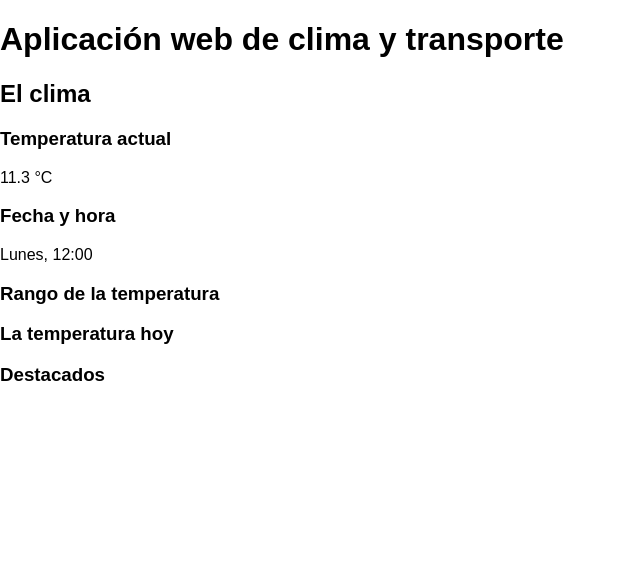
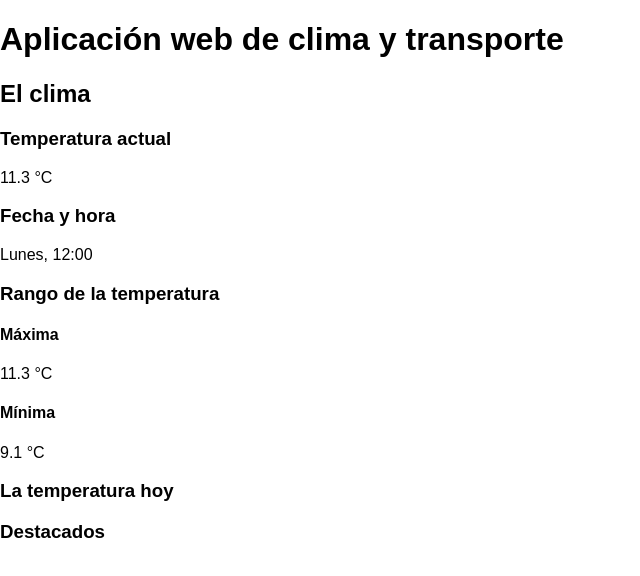
Before and after one commit to maumaco/practico-api, a React (Create React App) app: page / in a window 1280 px wide. Shown: the top 576 px of the page, without its empty margins (0-640 px from the left). Built offline with nearby package versions, Linux system fonts and the light colour scheme.

Commit message:
Se modifica el componente TemperatureRange

```diff
--- a/src/App.js
+++ b/src/App.js
@@ -37,6 +37,12 @@ export default function App() {
   const currentDate = capitalizeFirstLetter(WEEK_DAYS[currentFullTime.getDay()]);
   const currentTime = formatTime(currentFullTime.getHours(), currentFullTime.getMinutes());
 
+  // <TemperatureRange />
+  const maxTemperature = weatherData.daily.temperature_2m_max;
+  const maxTemperatureUnit = weatherData.daily_units.temperature_2m_max;
+  const minTemperature = weatherData.daily.temperature_2m_min;
+  const minTemperatureUnit = weatherData.daily_units.temperature_2m_min;
+
   return (
     <>
       <header>
@@ -59,7 +65,14 @@ export default function App() {
               time={currentTime}
               title={TIME_HEADING}
             />
-            <TemperatureRange title={TEMPERATURE_RANGE_HEADING} />
+
+            <TemperatureRange
+              max={maxTemperature}
+              maxUnit={maxTemperatureUnit}
+              min={minTemperature}
+              minUnit={minTemperatureUnit}
+              title={TEMPERATURE_RANGE_HEADING}
+            />
             <Today title={TODAY_HEADING}/>
             <Highlights title={HIGHLIGHTS_HEADING} />
           </WeatherDashboard>
--- a/src/components/TemperatureRange.js
+++ b/src/components/TemperatureRange.js
@@ -1,7 +1,19 @@
-export default function TemperatureRange({ title }) {
+import {
+  MAX_TEMPERATURE_HEADING,
+  MIN_TEMPERATURE_HEADING
+} from '../constants/textNodes.js';
+
+
+export default function TemperatureRange({ title, max, maxUnit, min, minUnit }) {
   return (
     <article>
       <h3>{title}</h3>
+
+      <h4>{MAX_TEMPERATURE_HEADING}</h4>
+      <p>{max} {maxUnit}</p>
+
+      <h4>{MIN_TEMPERATURE_HEADING}</h4>
+      <p>{min} {minUnit}</p>
     </article>
   );
 }
--- a/src/constants/textNodes.js
+++ b/src/constants/textNodes.js
@@ -1,5 +1,7 @@
 export const APP_HEADING = 'Aplicación web de clima y transporte';
 export const HIGHLIGHTS_HEADING = 'Destacados';
+export const MAX_TEMPERATURE_HEADING = 'Máxima';
+export const MIN_TEMPERATURE_HEADING = 'Mínima';
 export const TEMPERATURE_HEADING = 'Temperatura actual';
 export const TEMPERATURE_RANGE_HEADING = 'Rango de la temperatura';
 export const TIME_HEADING = 'Fecha y hora';
```
